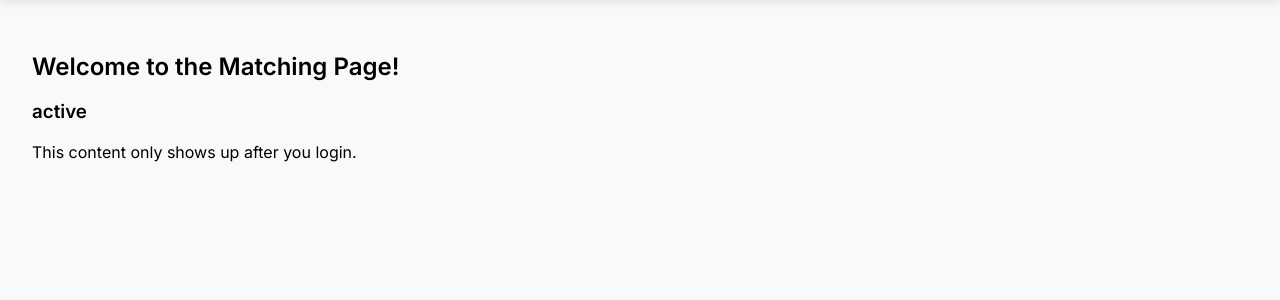
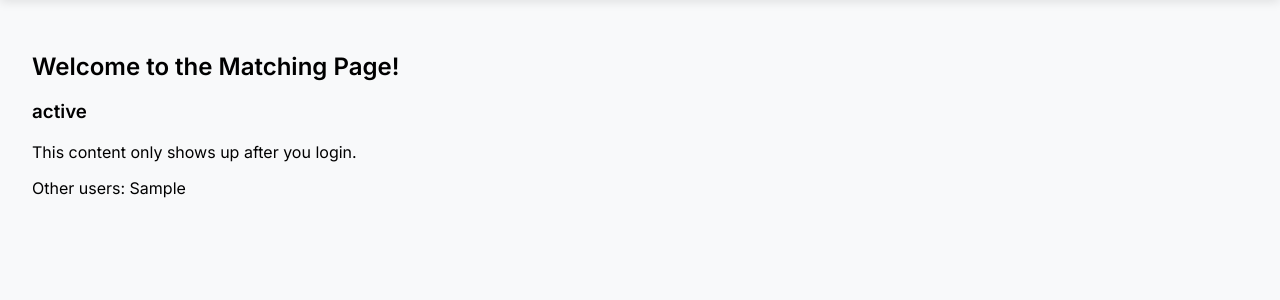
Before and after one commit to LalitaaTri/Mini-IT-project, a Django app: template teamup_mmu/features/matching_view/templates/index.html in a window 1280 px wide. Shown: the part 63-363 px from the top of the page. Run offline with Django 5.2, Linux system fonts and the light colour scheme; the template is opened without the code that fills it: most values are stand-ins (such as "Sample title", 1, 10 or a date in 2020).

Commit message:
matching now displays other users

```diff
--- a/teamup_mmu/features/matching_view/templates/index.html
+++ b/teamup_mmu/features/matching_view/templates/index.html
@@ -4,4 +4,5 @@
     <h2>Welcome to the Matching Page!</h2>
     <h3>{{status}}</h3>
     <p>This content only shows up after you login.</p>
+    <p>Other users: {{other_users}}</p>
 {% endblock %}
--- a/teamup_mmu/features/matching_view/views.py
+++ b/teamup_mmu/features/matching_view/views.py
@@ -21,4 +21,6 @@ async def index(request):
     if not passed_login_check:
         print("Redirecting to index")
         return redirect("/")
-    return render(request, 'matching_view/templates/index.html',{'status':status})
+    async with pool.acquire() as conn:
+        other_users = await conn.fetch("SELECT email FROM users WHERE id!=$1",value[0]['user_id'])
+    return render(request, 'matching_view/templates/index.html',{'status':status,'other_users':other_users})
```
